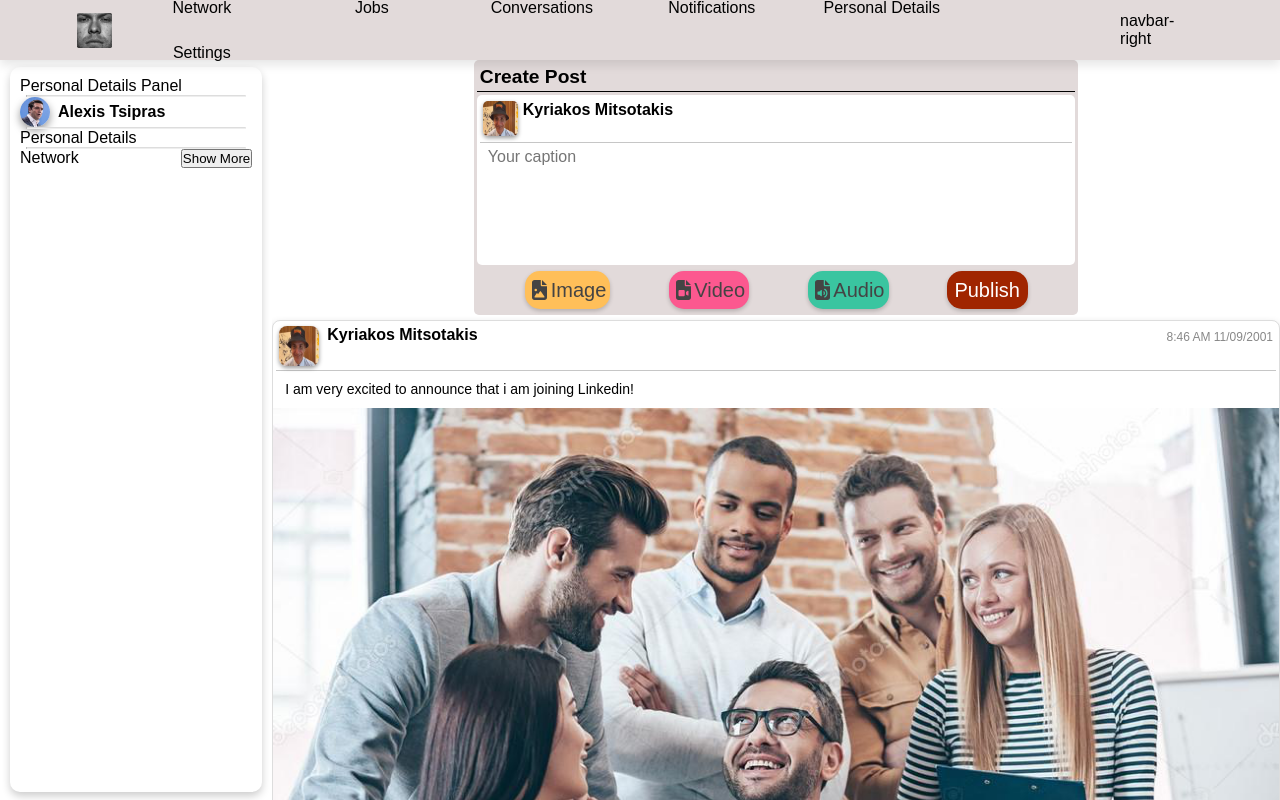
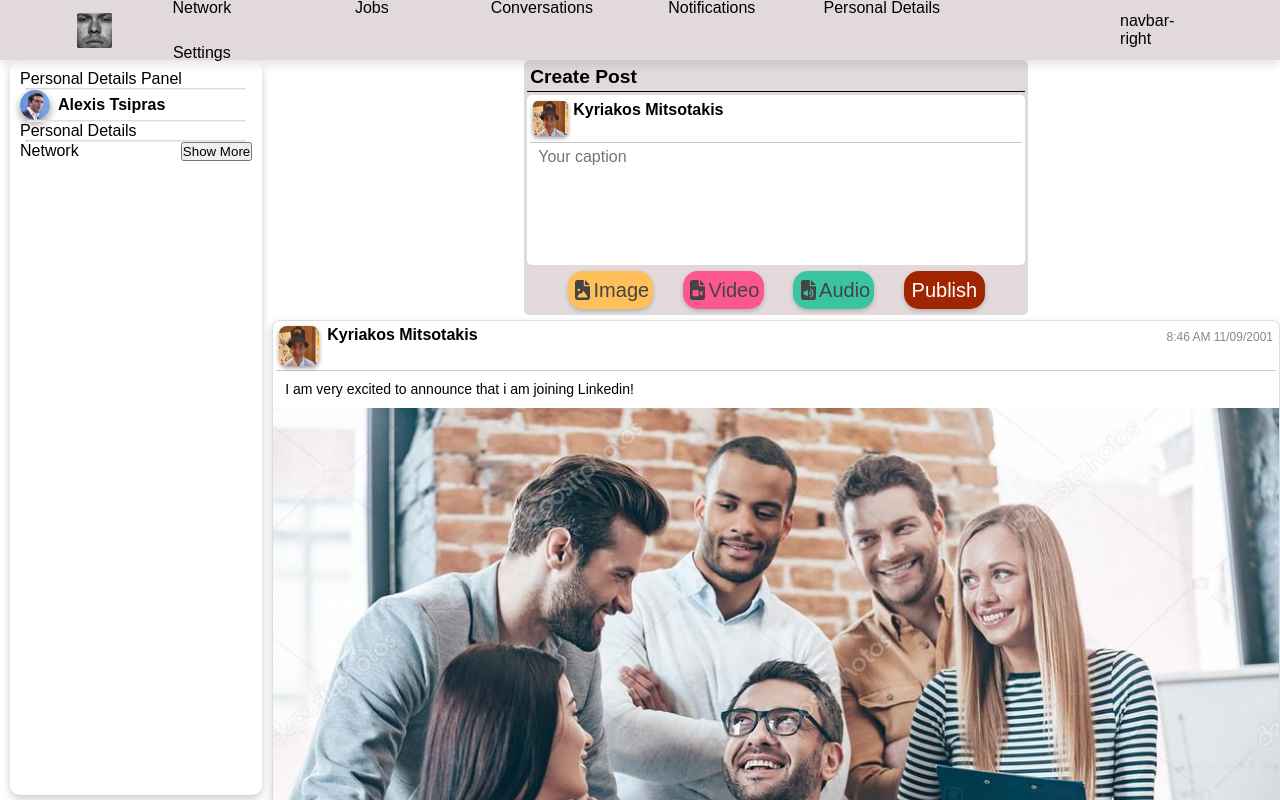
Before and after one commit to AlexTheo02/LinkedIn-Project, a React (Create React App) app in the folder linkedin-project/: page /Home in a window 1280 px wide. Shown: the top 800 px of the page. Built offline with nearby package versions, Linux system fonts and the light colour scheme.

Commit message:
minor fixes

```diff
--- a/linkedin-project/src/Components/NavBar/NavBarStyle.module.css
+++ b/linkedin-project/src/Components/NavBar/NavBarStyle.module.css
@@ -9,7 +9,7 @@
     top: 0;
     z-index: 100;
     box-shadow: 0 5px 10px rgba(0,0,0, 0.1);
-    max-height: 60px;
+    height: 60px;
 }
 
 .navbar_left{
--- a/linkedin-project/src/Components/PersonalDetailsPanel/PersonalDetailsPanelStyle.module.css
+++ b/linkedin-project/src/Components/PersonalDetailsPanel/PersonalDetailsPanelStyle.module.css
@@ -8,12 +8,12 @@
     margin: 0px 10px;
     border-radius: 10px;
     position: sticky;
+    top: 0px;
     overflow-y: scroll;
     scrollbar-width: thin;
-    top: 67px;
     scrollbar-color: rgba(0, 0, 0, 0.2) transparent;
     box-shadow: 0 4px 8px rgba(0, 0, 0, 0.2);
-    max-height: calc(100vh - 75px);
+    height: calc(100vh - 65px);
 }
 
 .options_bar{
--- a/linkedin-project/src/Pages/HomePage/HomePageStyle.module.css
+++ b/linkedin-project/src/Pages/HomePage/HomePageStyle.module.css
@@ -1,14 +1,27 @@
 .container{
     display: flex;
     justify-content: space-between;
-    position: sticky;
+    position: fixed;
+    height: calc(100vh - 60px);
+    overflow-y: auto;
+}
+
+.container::-webkit-scrollbar{
+    width: 8px;
+}
+
+.container::-webkit-scrollbar-thumb:hover{
+    background: #555;
+}
+
+.container::-webkit-scrollbar-thumb {
+    background: #888;
+    border-radius: 4px;
 }
 
 .timeline{
     width: 80%;
     margin-right: auto;
-    overflow-y: auto;
-    scrollbar-width: none;
 }
 
 .create_post_container{
@@ -16,7 +29,7 @@
     display: flex;
     flex-direction: column;
     background-color: #e2dada;
-    max-width: 60%;
+    width: 50%;
     margin: auto;
     padding: 3px;
 }
--- a/linkedin-project/src/Pages/JobsPage/JobsPage.js
+++ b/linkedin-project/src/Pages/JobsPage/JobsPage.js
@@ -74,15 +74,15 @@
     return(
         <div className={s.jobs_page}>
             <NavBar />
+            <div className={s.jobs_page_content_container}>
             <button onClick={() => {setShowingMoreInfo(false); setSelectedJobListing(null);}}>
                 collapse
             </button>
-            <div className={s.jobs_page_content_container}>
                 <div className={`${s.jobs_timeline} ${showingMoreInfo ? s.jobs_timeline_expanded : undefined}`}>
                     Timeline
                     <CreateJobListing />
 
-                    {/* Use map of job listings list, jobListing_id and handleJob... id  MUST BE THE SAME */}
+                    {/* Use .map of job listings list, jobListing_id and handleJob... id  MUST BE THE SAME */}
                     <JobListing jobListing_id={jobListing_id} onClick={() => {handleJobClick(jobListing_id)}}/>
                     <JobListing jobListing_id={altJobListing_id} onClick={() => {handleJobClick(altJobListing_id)}}/>
                     <JobListing jobListing_id={jobListing_id} onClick={() => {handleJobClick(jobListing_id)}}/>
--- a/linkedin-project/src/Pages/JobsPage/JobsPageStyle.module.css
+++ b/linkedin-project/src/Pages/JobsPage/JobsPageStyle.module.css
@@ -1,13 +1,20 @@
 .jobs_page{
     display: flex;
     flex-direction: column;
+    overflow-y: hidden;
 }
 
 .jobs_page_content_container{
     display: flex;
     background-color: antiquewhite;
+    /* position: fixed; */
+    width: 100%;
+    height: calc(100vh - 60px);
+    padding: 30px 0px;
+    /* background-image: linear-gradient(rgba(0, 1, 50, 0.8), rgba(49, 50, 0, 0.8)), url(../../Images/ergasia_welcome_page_image.png); */
     overflow-x: hidden;
     overflow-y: scroll;
+    /* z-index: -1; */
 }
 
 .job_listing_info{
--- a/linkedin-project/src/Pages/PersonalDetailsPage/PersonalDetailsPageStyle.module.css
+++ b/linkedin-project/src/Pages/PersonalDetailsPage/PersonalDetailsPageStyle.module.css
@@ -7,7 +7,7 @@
 
 .background_image{
     width: 100%;
-    height: 100vh;
+    height: calc(100vh - 60px);
     background-position: center;
     background-size: cover;
     position: fixed;
--- a/linkedin-project/src/Pages/SettingsPage/SettingsPage.js
+++ b/linkedin-project/src/Pages/SettingsPage/SettingsPage.js
@@ -217,6 +217,7 @@
         setIsPasswordWrong(false);
         setIsPasswordChanging(false);
         setCurrentPassword(previousPassword);
+        setCurrentConfirmPassword("");
     }
 
     // Struct for efficiency
@@ -298,7 +299,8 @@
                                 <SettingControlBar settingName="Email" settingHandler={emailHandler}/>
                             </div>
 
-                            <div className={s.setting_container}>
+                            {/* First password field */}
+                            <div className={`${s.setting_container} ${isPasswordChanging ? s.pwd_changing : ""}`}>
                                 <label>Password:</label>
                                 <div className={s.password_field}>
                                     <input
@@ -319,8 +321,9 @@
                                         title={isPasswordVisible ? "Hide Password" : "Show Password"}
                                     />
                                 </div>
-                                {isPasswordChanging ? (
-                                    <>
+                            </div>
+                            {/* Confirm Password Field */}
+                            <div className={`${s.setting_container} ${s.confirm_password_container} ${isPasswordChanging ? "": s.hidden}`}>
                                 <label>Confirm Password:</label>
                                 <div className={s.password_field}>
                                     <input
@@ -335,10 +338,8 @@
                                         disabled={!isPasswordChanging}
                                     />
                                 </div>
-                                    </>
-                                ) : <></>}
+                            </div>
                             <SettingControlBar settingName="Password" settingHandler={passwordHandler}/>
-                            </div>
                         </>
                         )}
                 </div>
--- a/linkedin-project/src/Pages/SettingsPage/SettingsPageStyle.module.css
+++ b/linkedin-project/src/Pages/SettingsPage/SettingsPageStyle.module.css
@@ -7,20 +7,19 @@
 
 .background_image{
     width: 100%;
-    height: 100vh;
+    height: calc(100vh - 60px);
     background-position: center;
     background-size: cover;
     position: fixed;
     background-image: linear-gradient(rgba(0, 1, 50, 0.8), rgba(49, 50, 0, 0.8)), url(../../Images/profilepage_background_ergasiaSite.png);
     z-index: -1;
     overflow-y: auto;
+    padding: 20px;
 }
 
 .container {
     width: 50%;
     margin: auto;
-    margin-top: 15px;
-    margin-bottom: 70px;
     display: flex;
     flex-direction: column;
     align-items: center;
@@ -53,8 +52,6 @@
     flex-direction: column;
     padding: 3px;
     width: 100%;
-    justify-content: space-between;
-    gap: 2vh;
 }
 
 .setting_container{
@@ -62,12 +59,23 @@
     /* background-color: red; */
     display: flex;
     flex-direction: column;
+    width: 100%;
+    /* margin-bottom: 15px; */
+    /* transition: 0.4s; */
+    /* transition-duration: 0.4; */
+    transition: margin-bottom 0.5s, max-height 0.5s, padding 0.5s, opacity 0.5s ease-in-out;
 }
 
-.setting_container {
-    width: 100%;
+.setting_container.pwd_changing{
     margin-bottom: 15px;
-    display: flex;
+}
+
+.hidden{
+    max-height: 0;
+    padding: 0;
+    opacity: 0;
+    margin: 0;
+    visibility: hidden;
 }
 
 .setting_container label {
--- a/linkedin-project/src/Pages/WelcomePage/WelcomePageStyle.module.css
+++ b/linkedin-project/src/Pages/WelcomePage/WelcomePageStyle.module.css
@@ -6,6 +6,17 @@
     box-sizing: border-box;
 }
 
+.container{
+    width: 100%;
+    height: 100vh;
+    background-position: center;
+    background-size: cover;
+    position: fixed;
+    background-image: linear-gradient(rgba(0, 1, 50, 0.8), rgba(49, 50, 0, 0.8)), url(../../Images/ergasia_welcome_page_image.png);
+    z-index: -1;
+    overflow-y: auto;
+}
+/*
 .container {
     width: 100%;
     height: 130vh;
@@ -15,7 +26,7 @@
     position: relative;
     gap: 10px;
     overflow-y: auto;
-}
+} */
 
 .form_box {
     width: 90%;
```
Lines whose indentation alone changed are shown as unchanged.
